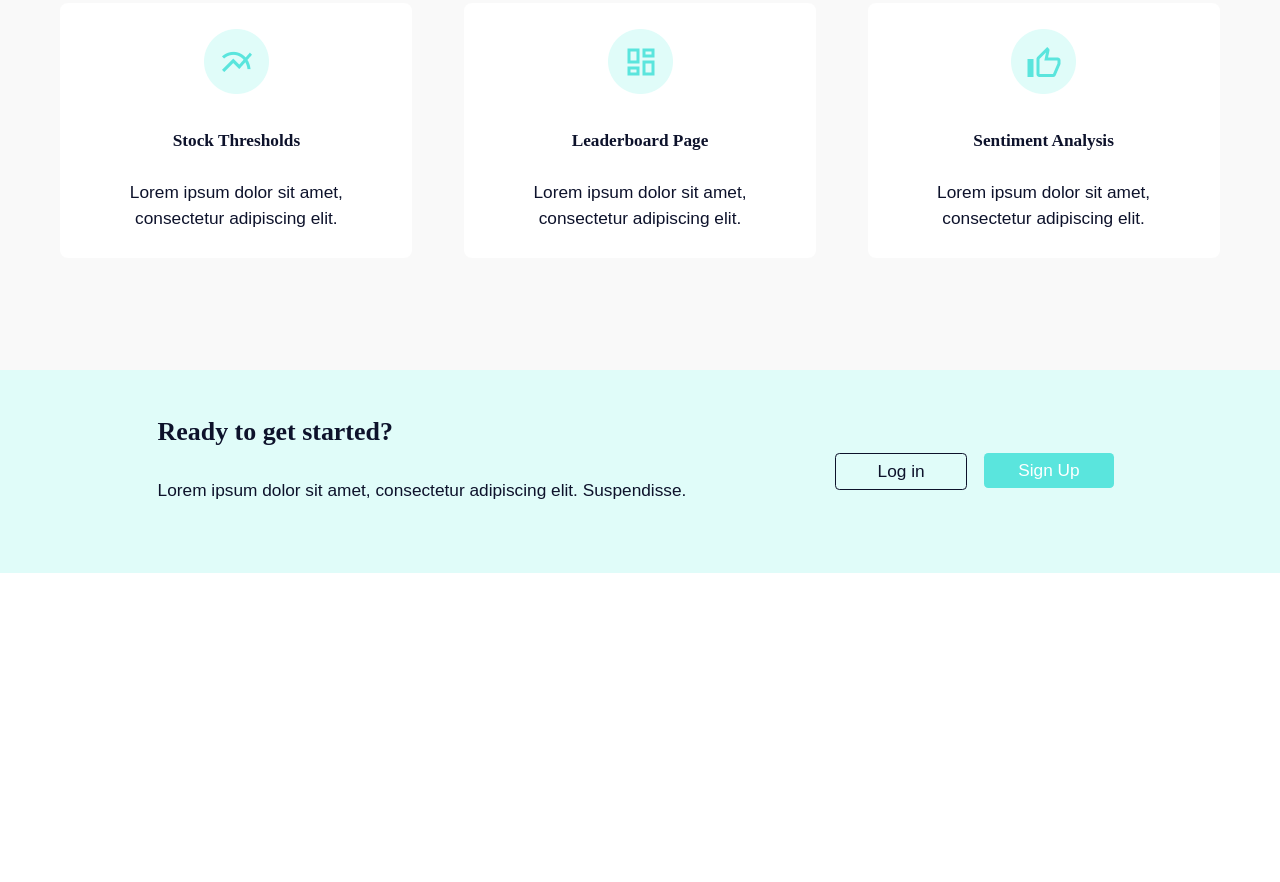
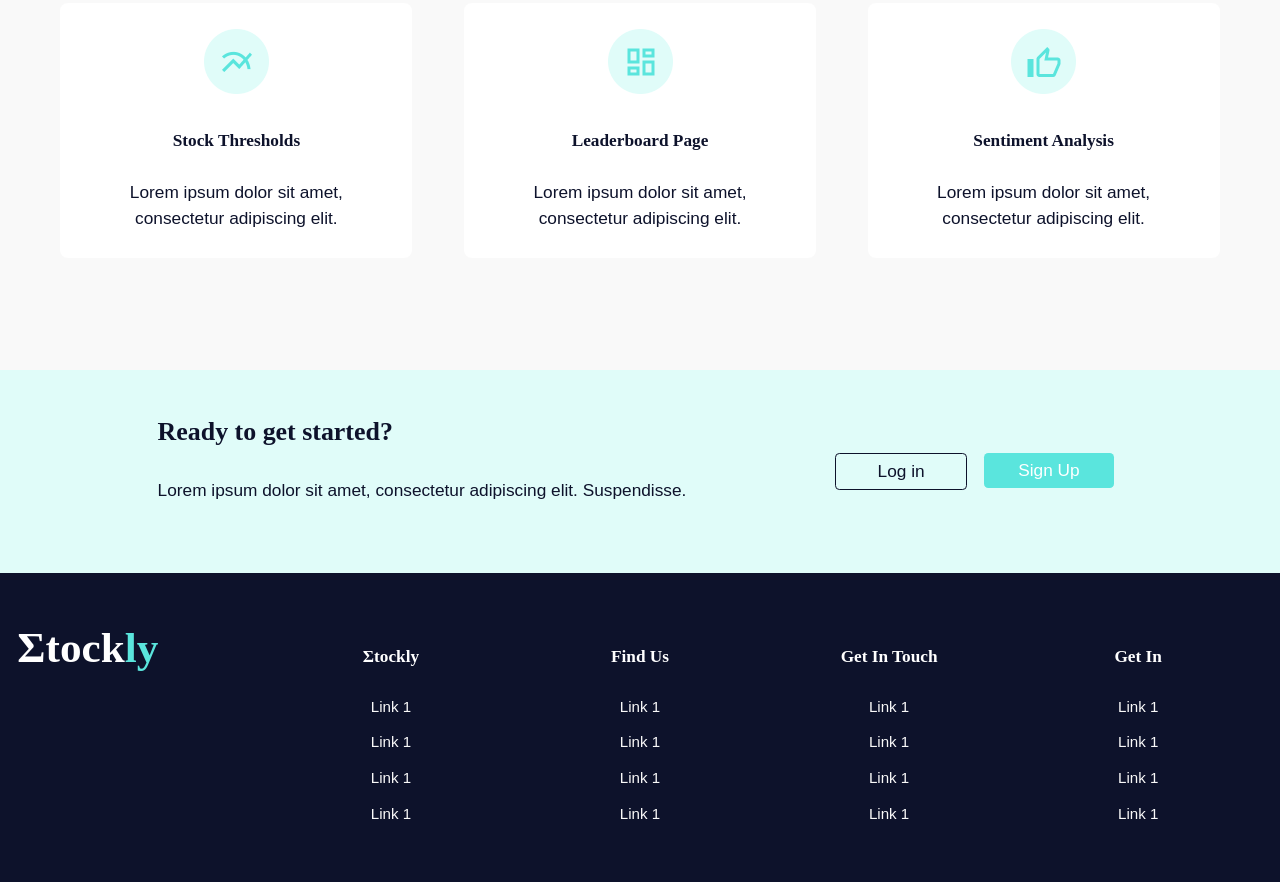
Before and after one commit to lambda-stockly/build-stockly-MarketingUI-Issac, a plain HTML site: page index.html in a window 1280 px wide. Shown: the part 2149-3031 px from the top of the page. Before the commit the page ends 2722 px from the top, so only its background shows below. Drawn offline with Linux system fonts and the light colour scheme; a web font is replaced by a local one.

Commit message:
Add HTML and CSS to footer

```diff
--- a/index.html
+++ b/index.html
@@ -184,9 +184,81 @@
         </section>
     </div>
 
+    <!-- End of Footer CTA Section -->
+    <div class="footer-wrapper">
+        <footer>
+            <h1>Σtock<span>ly</span></h1>
 
-    <!-- End of Footer CTA Section -->
-
+            <div class='footer-links'>
+                <h4>Σtockly</h4>
+                <ul>
+                    <a href="#">
+                        <li>Link 1</li>
+                    </a>
+                    <a href="#">
+                        <li>Link 1</li>
+                    </a>
+                    <a href="#">
+                        <li>Link 1</li>
+                    </a>
+                    <a href="#">
+                        <li>Link 1</li>
+                    </a>
+                </ul>
+            </div>
+            <div class='footer-links'>
+                <h4>Find Us</h4>
+                <ul>
+                    <a href="#">
+                        <li>Link 1</li>
+                    </a>
+                    <a href="#">
+                        <li>Link 1</li>
+                    </a>
+                    <a href="#">
+                        <li>Link 1</li>
+                    </a>
+                    <a href="#">
+                        <li>Link 1</li>
+                    </a>
+                </ul>
+            </div>
+            <div class='footer-links'>
+                <h4>Get In Touch</h4>
+                <ul>
+                    <a href="#">
+                        <li>Link 1</li>
+                    </a>
+                    <a href="#">
+                        <li>Link 1</li>
+                    </a>
+                    <a href="#">
+                        <li>Link 1</li>
+                    </a>
+                    <a href="#">
+                        <li>Link 1</li>
+                    </a>
+                </ul>
+            </div>
+            <div class='footer-links'>
+                <h4>Get In</h4>
+                <ul>
+                    <a href="#">
+                        <li>Link 1</li>
+                    </a>
+                    <a href="#">
+                        <li>Link 1</li>
+                    </a>
+                    <a href="#">
+                        <li>Link 1</li>
+                    </a>
+                    <a href="#">
+                        <li>Link 1</li>
+                    </a>
+                </ul>
+            </div>
+        </footer>
+    </div>
 
 </body>
 
--- a/less/footer.less
+++ b/less/footer.less
@@ -56,3 +56,58 @@
         }
     }
 }
+
+.footer-wrapper {
+    width: 100%;
+    background-color: @secondary-color;
+}
+
+.footer-wrapper footer {
+    max-width: 1280px;
+    overflow: hidden;
+    margin: 0 auto;
+    padding: 4.0rem 1.6rem;
+
+    display: flex;
+    flex-wrap: wrap;
+
+    h1 {
+        color: @white;
+        width: 100%;
+
+        span {
+            color: @primary-color;
+        }
+    }
+
+    .footer-links {
+        width: 40%;
+        margin: 1.6rem 5%;
+    }
+
+    ul li {
+        color: @light-grey;
+        margin-bottom: 1.2rem;
+        font-size: 1.4rem;
+    }
+
+    h4 {
+        margin-bottom: 2.4rem;
+        color: @white;
+    }
+
+    @media @desktop {
+        align-items: baseline;
+
+        h1 {
+            width: 20%;
+            margin: 0;
+        }
+
+        .footer-links {
+            text-align: center;
+            width: 20%;
+            margin: 0;
+        }
+    }
+}
```
Also changed, not shown: css/index.css. Lines whose indentation alone changed are shown as unchanged.
